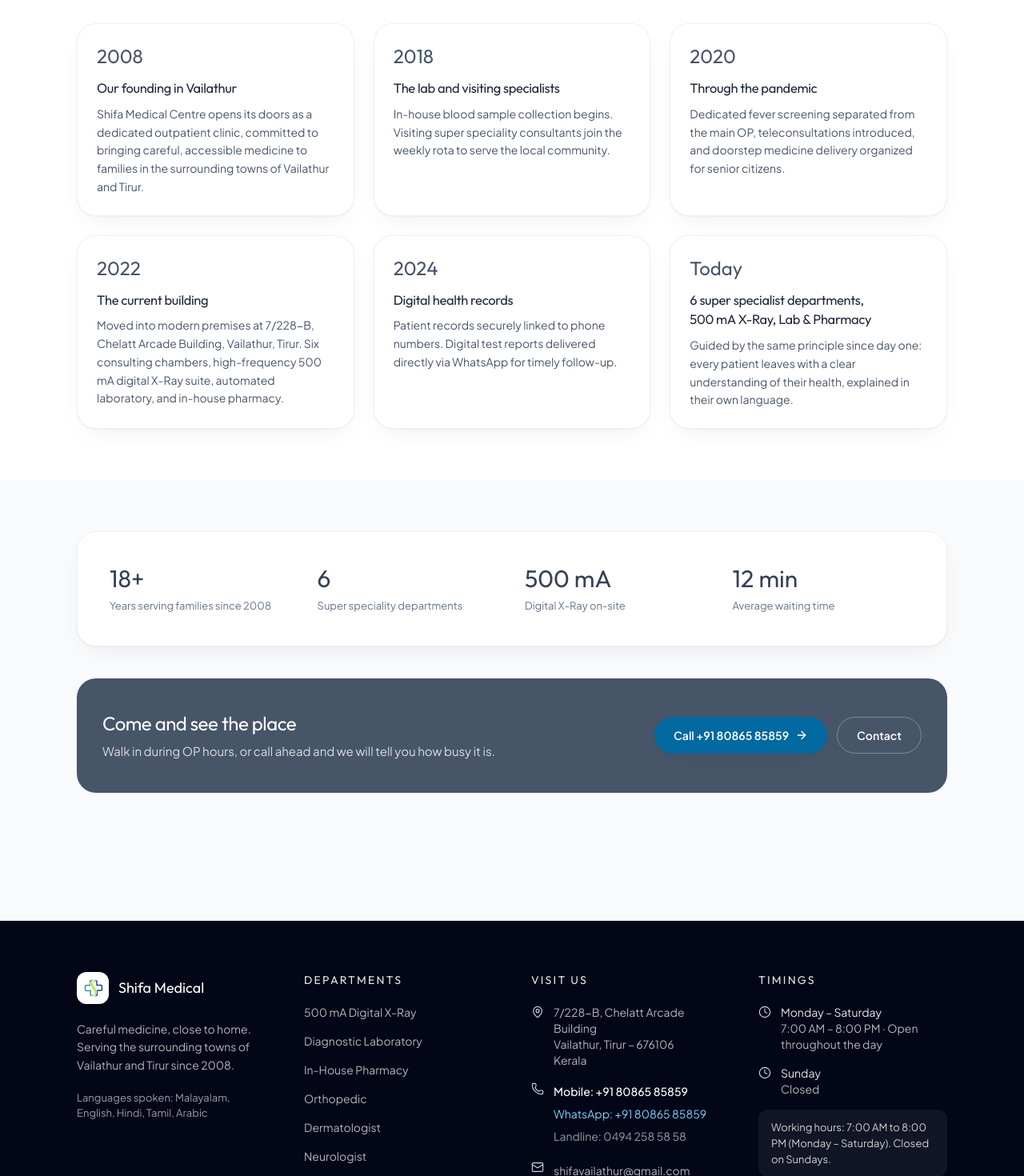
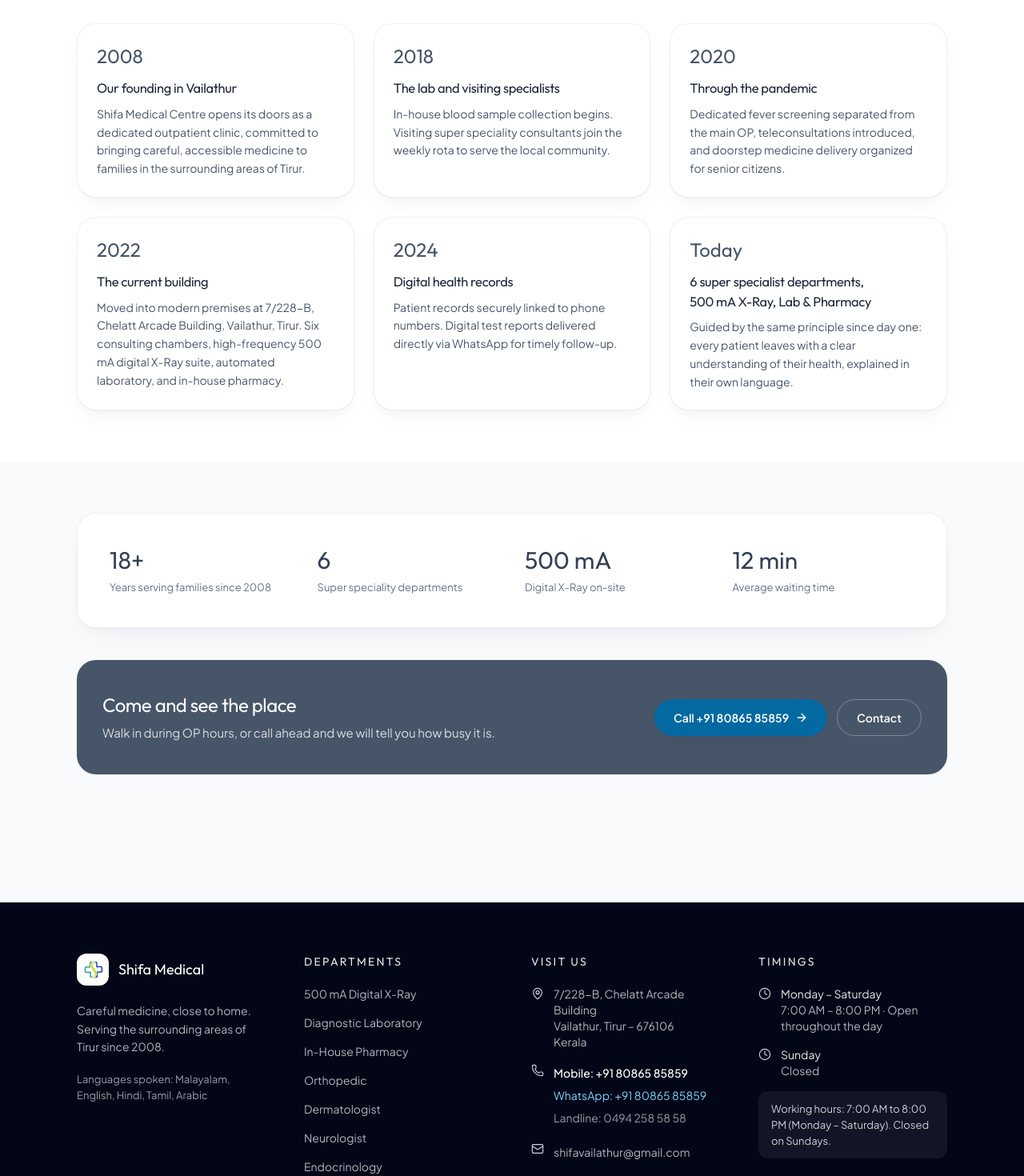
Before and after one commit to RandomGTV/shifa-medical-centre, a Next.js app: page /about in a window 1280 px wide. Shown: the part 1260-2730 px from the top of the page at 80% size. Built offline with nearby package versions, Linux system fonts and the light colour scheme.

Commit message:
fix(copy): update footer and about copy to 'Serving the surrounding areas of Tirur since 2008'

```diff
--- a/src/app/(site)/about/page.tsx
+++ b/src/app/(site)/about/page.tsx
@@ -12,7 +12,7 @@
   {
     year: "2008",
     title: "Our founding in Vailathur",
-    body: "Shifa Medical Centre opens its doors as a dedicated outpatient clinic, committed to bringing careful, accessible medicine to families in the surrounding towns of Vailathur and Tirur.",
+    body: "Shifa Medical Centre opens its doors as a dedicated outpatient clinic, committed to bringing careful, accessible medicine to families in the surrounding areas of Tirur.",
   },
   {
     year: "2018",
@@ -44,7 +44,7 @@
 export const metadata: Metadata = {
   title: "About the Clinic",
   description:
-    "How Shifa Medical Centre grew from an outpatient clinic in 2008 into a full multispeciality day clinic serving the surrounding towns of Vailathur and Tirur.",
+    "How Shifa Medical Centre grew from an outpatient clinic in 2008 into a full multispeciality day clinic serving the surrounding areas of Tirur.",
 };
 
 export default async function AboutPage() {
--- a/src/components/Footer.tsx
+++ b/src/components/Footer.tsx
@@ -25,7 +25,7 @@
             <span className="font-display text-lg text-white">{clinic.shortName}</span>
           </div>
           <p className="mt-5 text-sm leading-relaxed">
-            {clinic.tagline} Serving the surrounding towns of Vailathur and Tirur since {clinic.established}.
+            {clinic.tagline} Serving the surrounding areas of Tirur since {clinic.established}.
           </p>
           <p className="mt-5 text-[13px] text-white/60">
             Languages spoken: {clinic.languages.join(", ")}
```
